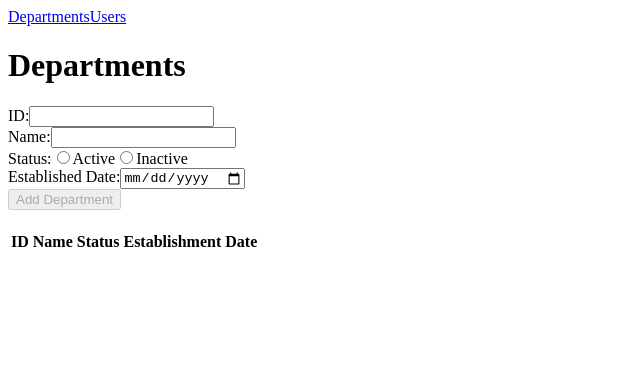
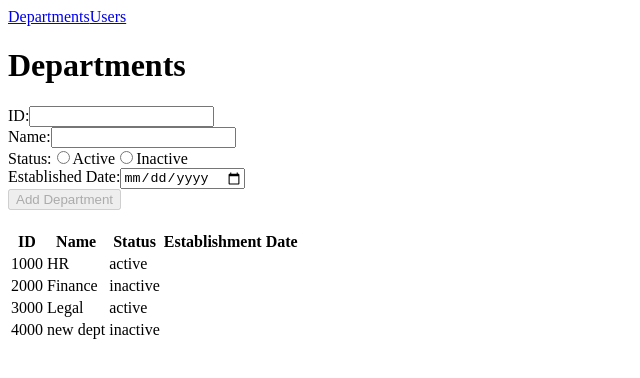
Before and after one commit to farzaneHashemi/behvar-task, an Angular app: page /departments in a window 1280 px wide. Shown: the top 378 px of the page, without its empty margins (0-640 px from the left). Built offline with nearby package versions, Linux system fonts and the light colour scheme; data requests are answered from the project's data file.

Commit message:
fetching data from db.json

```diff
--- a/db.json
+++ b/db.json
@@ -29,6 +29,18 @@
       "name": "Finance ",
       "status": "inactive",
       "establishedDate": "2024-10-11"
+    },
+    {
+      "id": "3000",
+      "name": "Legal",
+      "status": "active",
+      "establishedDate": "2024-10-27"
+    },
+    {
+      "id": "4000",
+      "name": "new dept",
+      "status": "inactive",
+      "establishedDate": "2024-10-02"
     }
   ]
 }
--- a/src/app/components/entity-list/entity-list.component.ts
+++ b/src/app/components/entity-list/entity-list.component.ts
@@ -6,9 +6,9 @@ import { Component, Input } from '@angular/core';
   styleUrls: ['./entity-list.component.css']
 })
 export class EntityListComponent {
-  @Input() entities: any[] = []; // Input to receive the list of entities
+  @Input() entities: any[] = [];
 
   onRowClick(entity: any): void {
-    console.log('Row clicked:', entity); // Handle row click (e.g., for viewing details)
+    console.log('Row clicked:', entity);
   }
 }
--- a/src/app/pages/departments/departments.component.ts
+++ b/src/app/pages/departments/departments.component.ts
@@ -22,14 +22,21 @@ export class DepartmentsComponent implements OnInit {
   }
 
   ngOnInit(): void {
-    // Initialize or fetch existing departments if needed
-    this.departments = this.departmentService.getDepartments();
+    this.departmentService.getDepartments().subscribe((data: Department[]) => {
+      this.departments = data;
+      console.log('deps list fetched')
+    });
+    // this.departments = this.departmentService.getDepartments();
   }
 
   addDepartment(department: Department): void {
     this.departmentService.addDepartment(department);
     this.departmentForm.reset();
-    this.departments = this.departmentService.getDepartments(); // Refresh the departments list
+    this.departmentService.getDepartments().subscribe((data: Department[]) => {
+      this.departments = data;
+      console.log('deps list fetched')
+    });
+    // this.departments = this.departmentService.getDepartments(); // Refresh the departments list
   }
 
   getValidationMessage(controlName: string): string {
--- a/src/app/pages/users/users.component.ts
+++ b/src/app/pages/users/users.component.ts
@@ -24,14 +24,17 @@ export class UsersComponent implements OnInit {
   }
 
   ngOnInit(): void {
-    this.users = this.userService.getUsers();
+    this.userService.getUsers().subscribe(data => {
+      this.users = data;
+    });
   }
 
   addUser(user: User): void {
     this.userService.addUser(user);
     this.userForm.reset();
-    this.users = this.userService.getUsers();
-  }
+    this.userService.getUsers().subscribe(data => {
+      this.users = data;
+    });  }
 
   getValidationMessage(controlName: string): string {
     const control = this.userForm.get(controlName);
--- a/src/app/services/department.service.ts
+++ b/src/app/services/department.service.ts
@@ -17,11 +17,9 @@ export class DepartmentService {
 
   addDepartment(department: Department): Observable<Department> {
     return this.http.post<Department>(this.apiUrl, department);
-    // this.departments.push(department);
-    // this.departmentsSource.next(this.departments);
   }
 
-  getDepartments(): any[] {
-    return this.departments;
+  getDepartments(): Observable<Department[]> {
+    return this.http.get<Department[]>(this.apiUrl);
   }
 }
--- a/src/app/services/user.service.ts
+++ b/src/app/services/user.service.ts
@@ -12,8 +12,8 @@ export class UserService {
 
   constructor(private http: HttpClient) {}
 
-  getUsers(): User[] {
-    return this.users;
+  getUsers(): Observable<User[]> {
+    return this.http.get<User[]>(this.apiUrl);
   }
 
   addUser(user: User): Observable<User> {
```
